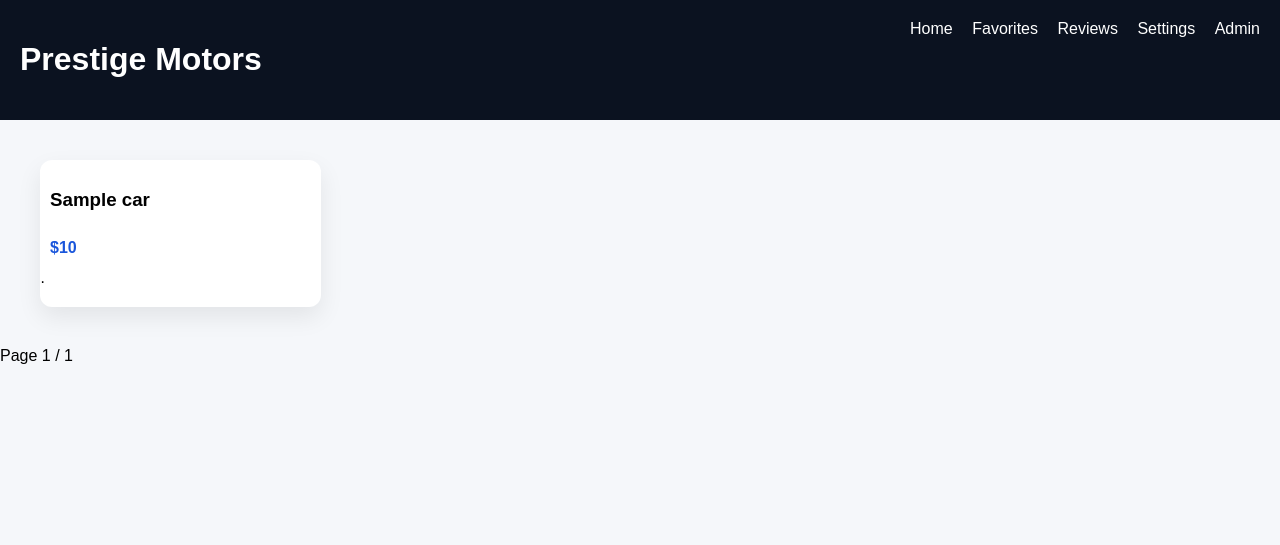
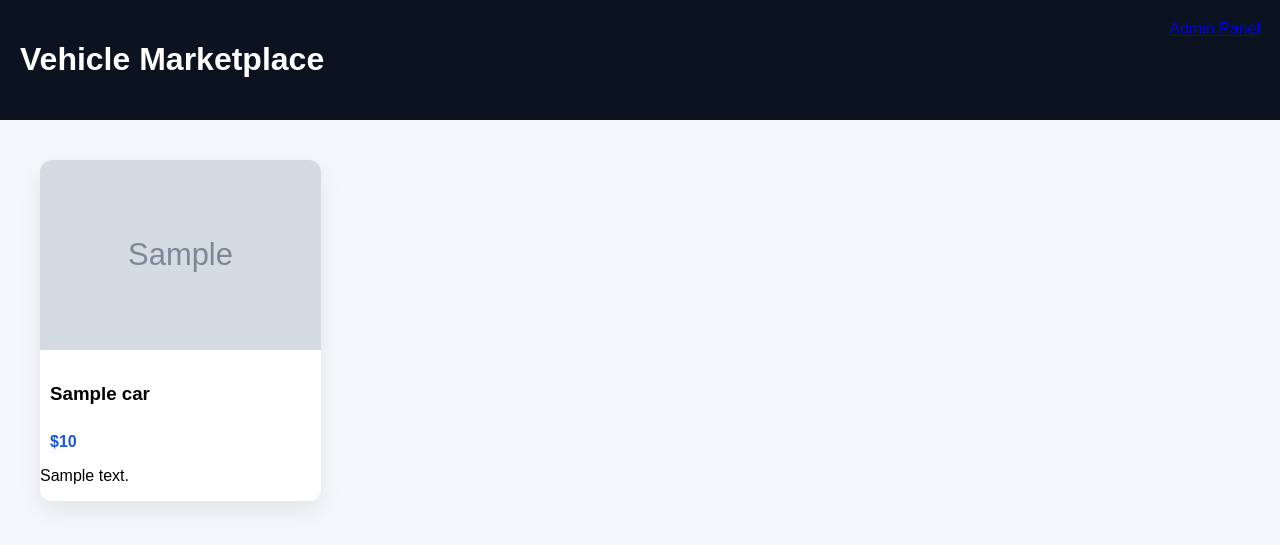
Before and after one commit to djvibez29/tomzkid-prestige-motors, a Flask app: template templates/home.html in a window 1280 px wide. Shown: the top 545 px of the page. Run offline with Flask 3, Linux system fonts and the light colour scheme; tables that the repository leaves empty hold one stand-in row (values such as "Sample post"); the template is opened without the code that fills it: values that come from a table or form of the project are taken from there, most other values are stand-ins (such as "Sample title", 1, 10 or a date in 2020); grey boxes marked "Sample" are stand-in pictures.

Commit message:
Update home.html

```diff
--- a/templates/home.html
+++ b/templates/home.html
@@ -1,62 +1,33 @@
 <!DOCTYPE html>
-<html>
+<html lang="en">
 <head>
-  <title>Prestige Motors</title>
+    <meta charset="UTF-8">
+    <title>Car Marketplace</title>
+
     <link rel="stylesheet" href="{{ url_for('static', filename='css/style.css') }}">
 </head>
-
 <body>
 
 <header>
-  <h1>Prestige Motors</h1>
-
-  <nav>
-    <a href="/">Home</a>
-    <a href="#">Favorites</a>
-    <a href="#">Reviews</a>
-    <a href="#">Settings</a>
-    <a href="/admin">Admin</a>
-  </nav>
-
+    <h1>Vehicle Marketplace</h1>
+    <a href="/admin" class="btn">Admin Panel</a>
 </header>
 
 <section class="grid">
-
     {% for car in cars %}
-
     <div class="card">
-
-  {% if car.images %}
-  <img src="{{ url_for('static', filename='uploads/cars/' + car.images[0].filename) }}">
+        {% if car.image %}
+        <img src="{{ url_for('static', filename='uploads/' + car.image) }}">
+        {% else %}
+        <div class="no-img">No Image</div>
         {% endif %}
 
         <h3>{{ car.title }}</h3>
-
-  <p class="price">${{ "{:,}".format(car.price) }}</p>
-
-  <p>{{ car.brand.name }} · {{ car.engine.name }}</p>
-
+        <p class="price">${{ car.price }}</p>
+        <p>{{ car.description }}</p>
     </div>
-
     {% endfor %}
-
 </section>
-
-{% if pagination %}
-<div class="pagination">
-
-  {% if pagination.has_prev %}
-    <a href="?page={{ pagination.prev_num }}">Prev</a>
-  {% endif %}
-
-  Page {{ pagination.page }} / {{ pagination.pages }}
-
-  {% if pagination.has_next %}
-    <a href="?page={{ pagination.next_num }}">Next</a>
-  {% endif %}
-
-</div>
-{% endif %}
 
 </body>
 </html>
```
Lines whose indentation alone changed are shown as unchanged.
